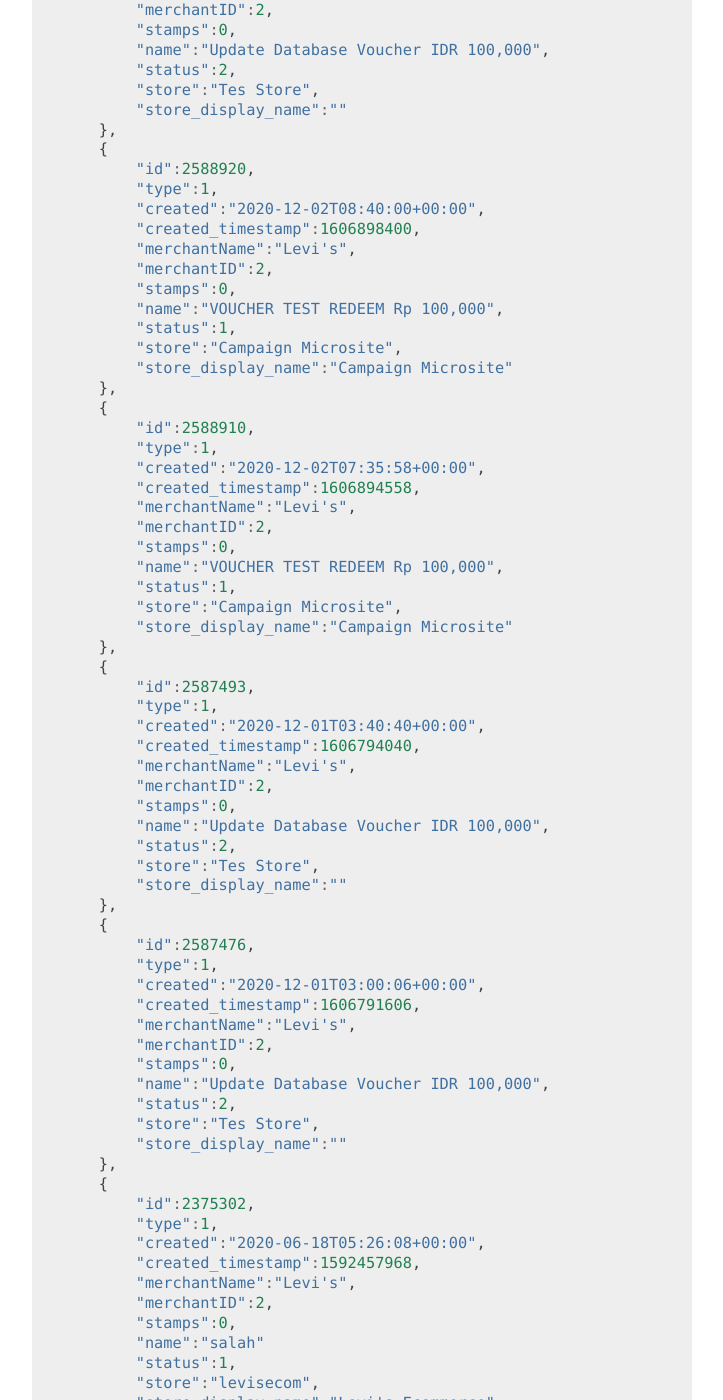
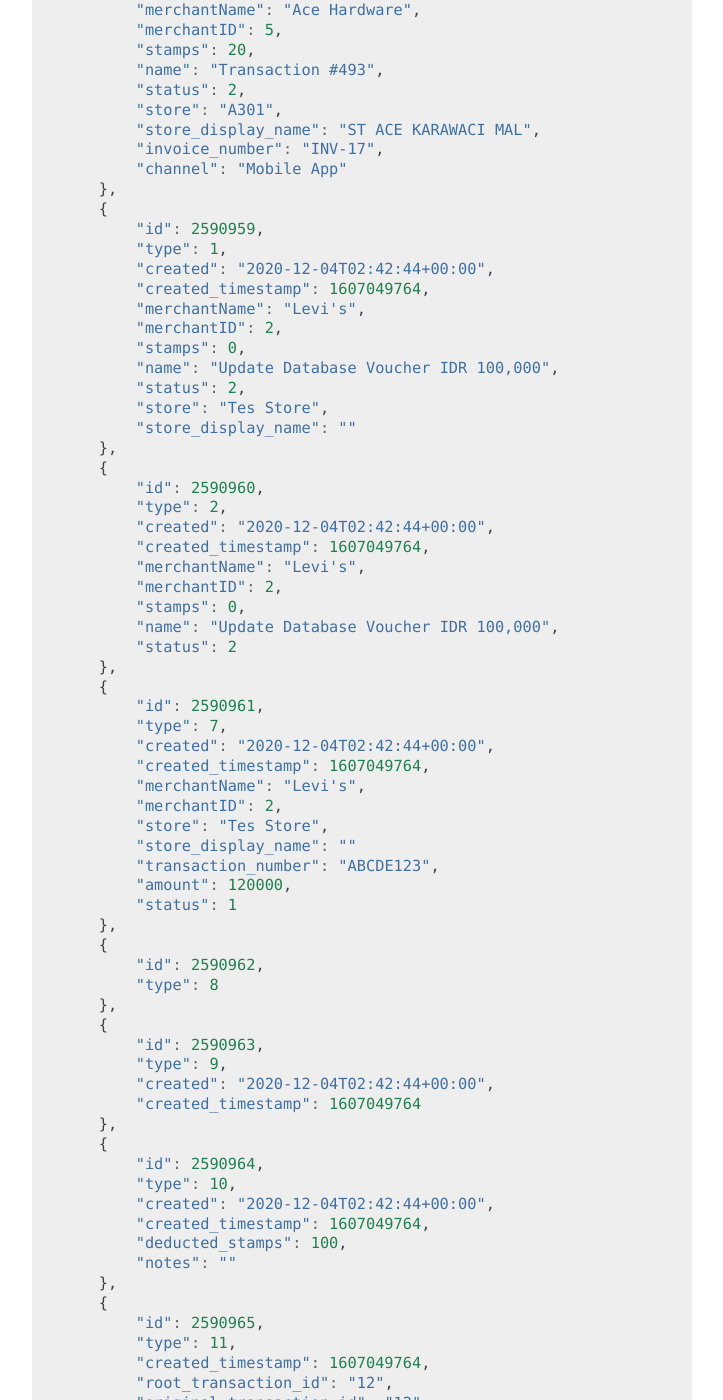
Before and after one commit to ui/stamps-api-docs, a Sphinx documentation site: the page built from source/activity_api.rst, in a window 1280 px wide and 1400 px high, scrolled down 1330 px. Shown: the whole window, without its empty margins (388-1111 px from the left). Built offline with Sphinx 7.4.7, drawn with Linux system fonts in a browser that asks for light colours; some of the changed text lies outside the part shown.

Commit message:
Update activityi API docs

```diff
--- a/source/activity_api.rst
+++ b/source/activity_api.rst
@@ -37,7 +37,8 @@ On a successful API call, Stamps will reply with 50 (maximum) activities in a JS
 Variable            Description
 =================== ==================
 actitivities        Activity list.
-                    Contains id, number of people and other details.
+                    Contains id, :ref:`activity type <Activity Type>` and other details.
+                    Object may vary depending on the activity type.
 error_messages      Errors encountered when parsing data (if any)
 =================== ==================
 
@@ -56,84 +57,7 @@ Below is an example response on successful API call.
     Vary: Accept, Cookie
 
     {
-        "activities":[{
-            "id":2590959,
-            "type":1,
-            "created":"2020-12-04T02:42:44+00:00",
-            "created_timestamp":1607049764,
-            "merchantName":"Levi's",
-            "merchantID":2,
-            "stamps":0,
-            "name":"Update Database Voucher IDR 100,000",
-            "status":2,
-            "store":"Tes Store",
-            "store_display_name":""
-        },
-        {
-            "id":2588920,
-            "type":1,
-            "created":"2020-12-02T08:40:00+00:00",
-            "created_timestamp":1606898400,
-            "merchantName":"Levi's",
-            "merchantID":2,
-            "stamps":0,
-            "name":"VOUCHER TEST REDEEM Rp 100,000",
-            "status":1,
-            "store":"Campaign Microsite",
-            "store_display_name":"Campaign Microsite"
-        },
-        {
-            "id":2588910,
-            "type":1,
-            "created":"2020-12-02T07:35:58+00:00",
-            "created_timestamp":1606894558,
-            "merchantName":"Levi's",
-            "merchantID":2,
-            "stamps":0,
-            "name":"VOUCHER TEST REDEEM Rp 100,000",
-            "status":1,
-            "store":"Campaign Microsite",
-            "store_display_name":"Campaign Microsite"
-        },
-        {
-            "id":2587493,
-            "type":1,
-            "created":"2020-12-01T03:40:40+00:00",
-            "created_timestamp":1606794040,
-            "merchantName":"Levi's",
-            "merchantID":2,
-            "stamps":0,
-            "name":"Update Database Voucher IDR 100,000",
-            "status":2,
-            "store":"Tes Store",
-            "store_display_name":""
-        },
-        {
-            "id":2587476,
-            "type":1,
-            "created":"2020-12-01T03:00:06+00:00",
-            "created_timestamp":1606791606,
-            "merchantName":"Levi's",
-            "merchantID":2,
-            "stamps":0,
-            "name":"Update Database Voucher IDR 100,000",
-            "status":2,
-            "store":"Tes Store",
-            "store_display_name":""
-        },
-        {
-            "id":2375302,
-            "type":1,
-            "created":"2020-06-18T05:26:08+00:00",
-            "created_timestamp":1592457968,
-            "merchantName":"Levi's",
-            "merchantID":2,
-            "stamps":0,
-            "name":"salah"
-            "status":1,
-            "store":"levisecom",
-            "store_display_name":"Levi's Ecommerce"
-        },
+        "activities": [
         {
             "id": 704,
             "type": 0,
@@ -148,12 +72,86 @@ Below is an example response on successful API call.
             "store_display_name": "ST ACE KARAWACI MAL",
             "invoice_number": "INV-17",
             "channel": "Mobile App"
+        },
+        {
+            "id": 2590959,
+            "type": 1,
+            "created": "2020-12-04T02:42:44+00:00",
+            "created_timestamp": 1607049764,
+            "merchantName": "Levi's",
+            "merchantID": 2,
+            "stamps": 0,
+            "name": "Update Database Voucher IDR 100,000",
+            "status": 2,
+            "store": "Tes Store",
+            "store_display_name": ""
+        },
+        {
+            "id": 2590960,
+            "type": 2,
+            "created": "2020-12-04T02:42:44+00:00",
+            "created_timestamp": 1607049764,
+            "merchantName": "Levi's",
+            "merchantID": 2,
+            "stamps": 0,
+            "name": "Update Database Voucher IDR 100,000",
+            "status": 2
+        },
+        {
+            "id": 2590961,
+            "type": 7,
+            "created": "2020-12-04T02:42:44+00:00",
+            "created_timestamp": 1607049764,
+            "merchantName": "Levi's",
+            "merchantID": 2,
+            "store": "Tes Store",
+            "store_display_name": ""
+            "transaction_number": "ABCDE123",
+            "amount": 120000,
+            "status": 1
+        },
+        {
+            "id": 2590962,
+            "type": 8
+        },
+        {
+            "id": 2590963,
+            "type": 9,
+            "created": "2020-12-04T02:42:44+00:00",
+            "created_timestamp": 1607049764
+        },
+        {
+            "id": 2590964,
+            "type": 10,
+            "created": "2020-12-04T02:42:44+00:00",
+            "created_timestamp": 1607049764,
+            "deducted_stamps": 100,
+            "notes": ""
+        },
+        {
+            "id": 2590965,
+            "type": 11,
+            "created_timestamp": 1607049764,
+            "root_transaction_id": "12",
+            "original_transaction_id": "12",
+            "modified_transaction_id": "13",
+            "store_name": "Tes Store",
+            "stamps_delta": "10",
+            "subtotal_delta": "100000",
+            "refunded_stamps": "5"
+        },
+        {
+            "id": 2590966,
+            "type": 12
         }]
     }
 
 
-Activity Type Mapping
+Miscellaneous
+------------------------------
 
+Activity Type
+^^^^^^^^^^^^^^^^^^^^^
 =================== ===========
 Code                Description
 =================== ===========
@@ -166,4 +164,6 @@ Code                Description
 8                   Survey Submission
 9                   Completed Registration
 10                  Deduct Stamps
+11                  Return transaction
+12                  Membership Level Override
 =================== ===========
```
